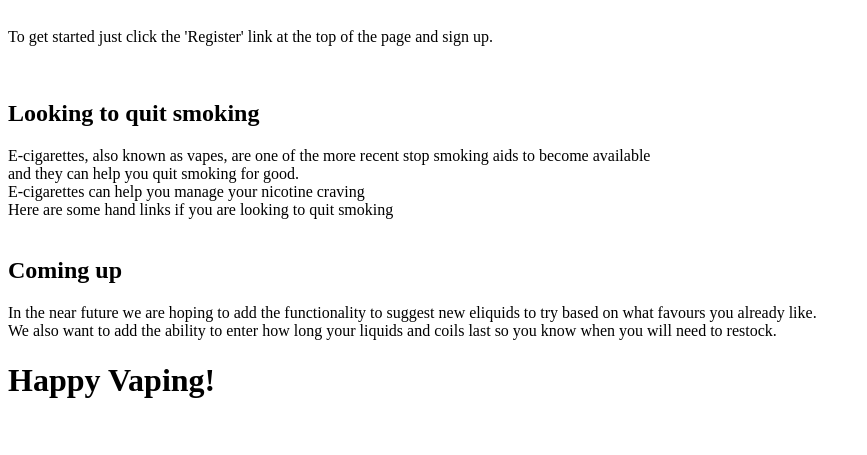
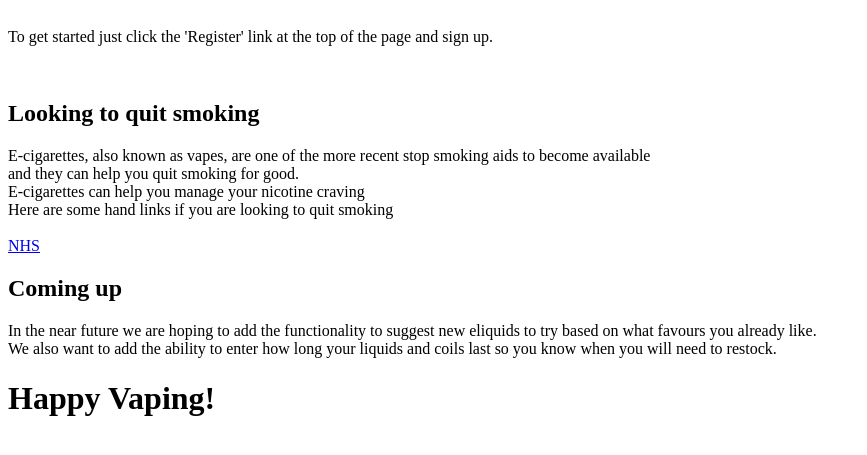
Before and after one commit to Robert-Siberry/E-Liquid_Tracker, a Flask app: page /home in a window 1280 px wide. Shown: the part 247-702 px from the top of the page, without its empty margins (0-867 px from the left). Run offline with Flask 2, Linux system fonts and the light colour scheme; parts of the project's set-up code (start-up, migrations or seed data) failed here and were passed over.

Commit message:
updated home page

```diff
--- a/templates/homepage.html
+++ b/templates/homepage.html
@@ -25,7 +25,7 @@
     Here are some hand links if you are looking to quit smoking
     <br>
         <br>
-            <a href="https://www.nhs.uk/oneyou/for-your-body/quit-smoking/using-e-cigarettes-vapes-to-quit-smoking"></a>
+            <a href="https://www.nhs.uk/oneyou/for-your-body/quit-smoking/using-e-cigarettes-vapes-to-quit-smoking">NHS</a>
 
     </p>
 
```
